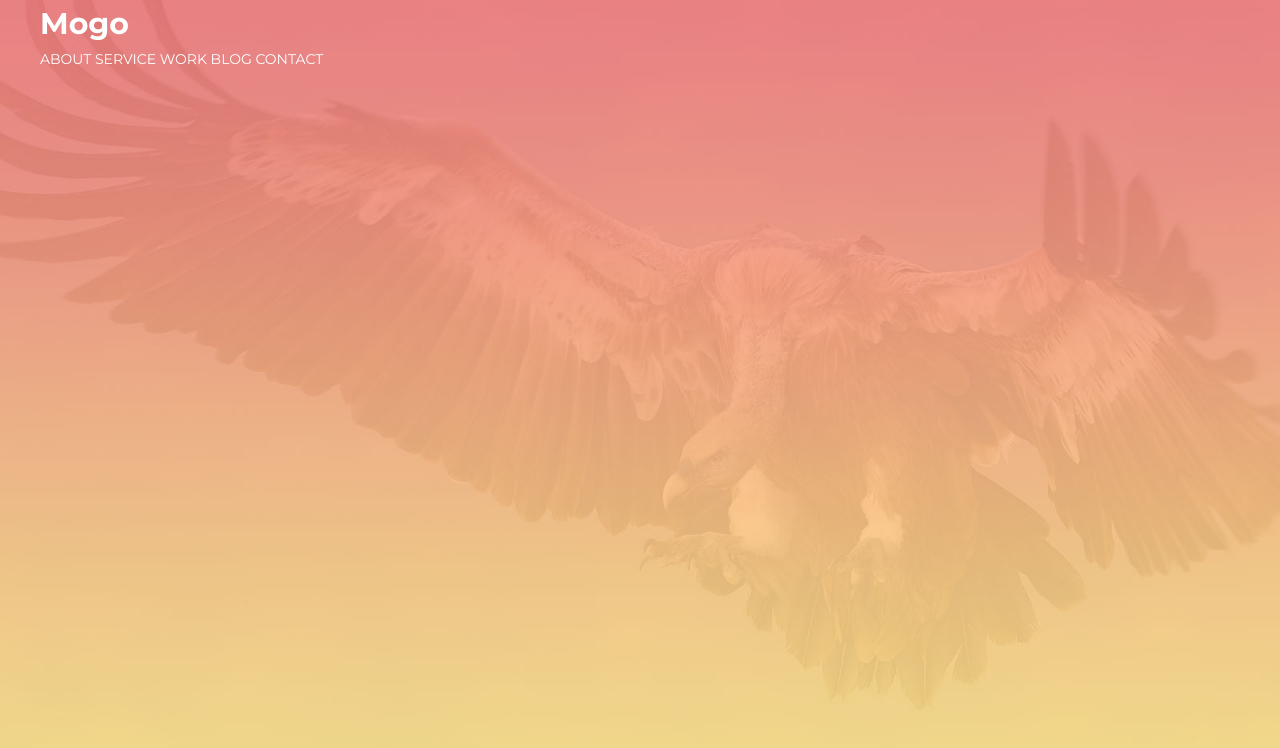
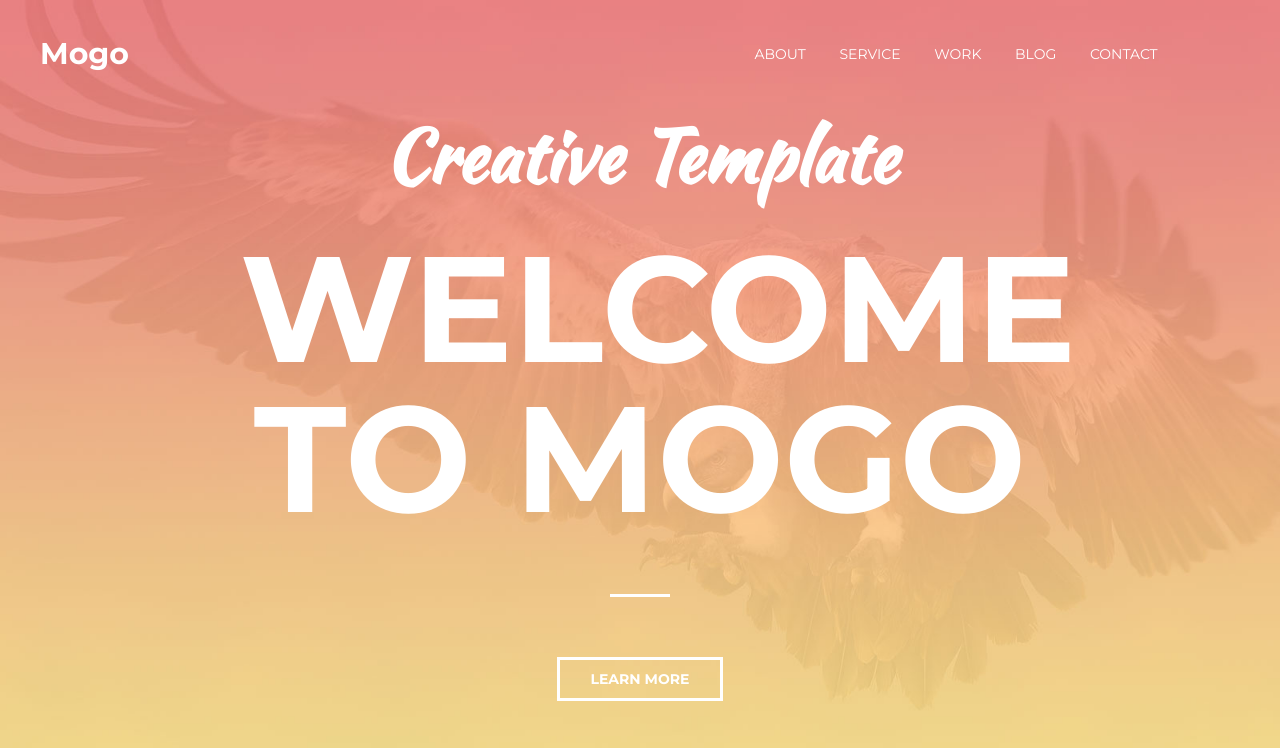
Before and after one commit to AlexNewbee/MoGO, a plain HTML site: page index.html in a window 1280 px wide. Drawn offline with Linux system fonts and the light colour scheme.

Commit message:
adding title

```diff
--- a/assets/css/style.css
+++ b/assets/css/style.css
@@ -26,13 +26,53 @@ h1,h2,h3,h4,h5,h6 {
 
 /*intro*/
 .intro {
+	display: flex;
+	flex-direction: column;
+	justify-content: center;
+
 	width: 100%;
 	height: 100vh;
+
 	background: url("../images/intro.jpg") center no-repeat;
 	-webkit-background-size: cover;
 	background-size: cover;
+	color: #fff;
+}
+
+.intro_inner {
+	width: 100%;
+	max-width: 800px;
+	margin: 0 auto;
+	text-align: center;
+}
+
+.intro_suptitle {
+	font-family: 'Kaushan Script', sans-serif;
+	font-size: 72px;
+	text-align: center;
+	margin-bottom: 20px;
 
 }
+
+.intro_title {
+	font-size: 150px;
+	font-weight: bold;
+	text-transform: uppercase;
+	text-align: center;
+	line-height: 1;
+}
+
+.intro_title:after {
+	content: "";
+	display: block;
+	width: 60px;
+	height: 3px;
+	margin: 60px auto;
+
+	background-color: #fff;
+}
+
+
 
 /*Header*/
 .header {
@@ -43,6 +83,13 @@ h1,h2,h3,h4,h5,h6 {
 	right: 0;
 	z-index: 1000;
 	color: #fff;
+	padding-top: 30px;
+}
+
+.header_inner {
+	display: flex;
+	justify-content: space-between;
+	align-items: center;
 }
 
 .logo {
@@ -56,13 +103,62 @@ h1,h2,h3,h4,h5,h6 {
 }
 
 .nav_link {
+	display: inline-block;
+	vertical-align: top;
+	margin: 0 15px;
+	position: relative;
+
 	text-decoration: none;
 	color: #fff;
 
 	transition: color .2s linear;
 }
 
+.nav_link::after {
+	content: "";
+	display: block;
+	width: 100%;
+	height: 3px;
+
+	background-color: #fbdd89;
+	opacity: 0;
+
+	position: absolute;
+	top: 100%;
+	left: 0;
+	z-index: 1;
+
+	transition: opacity .2s linear;
+}
+
 .nav_link:hover {
 	color: #fbdd89;
+}
 
+.nav_link:hover:after {
+	opacity: 1;
 }
+
+/*Button*/
+
+.btn {
+	display: inline-block;
+	vertical-align: top;
+	padding: 8px 30px;
+
+
+	border: 3px solid #fff;
+
+	font-size: 14px;
+	font-weight: 700;
+	color: #fff;
+	text-transform: uppercase;
+	text-decoration: none;
+	transition: color .3s linear;
+	transition: background-color .4s linear;
+}
+
+.btn:hover {
+	background-color: #fff;
+	color: #333;
+}
--- a/index.html
+++ b/index.html
@@ -30,7 +30,12 @@
 
 <div class="intro">
 	<div class="container">
-		<h1></h1>
+		<div class="intro_inner">
+			<h2 class="intro_suptitle">Creative Template</h2>
+			<h1 class="intro_title">Welcome to mogo</h1>
+
+			<a class="btn" href="#">Learn More</a>
+		</div>
 	</div>
 </div>
 
```
